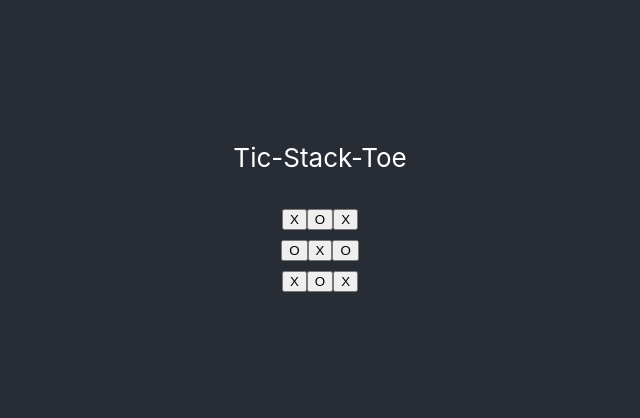
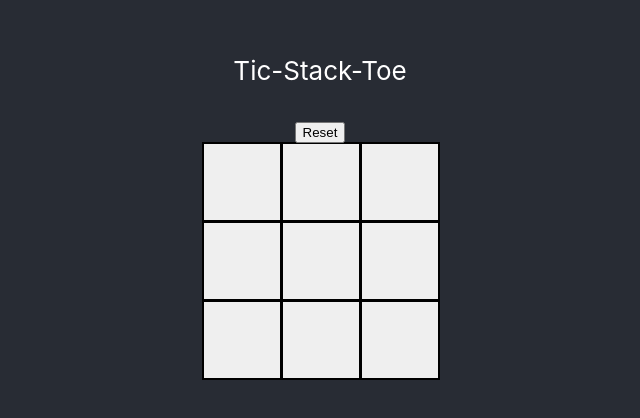
Before and after one commit to WaddyLeonvil/TicStackToe, a React (Create React App) app: page / in a window 1280 px wide. Shown: the part 196-614 px from the top of the page, without its empty margins (320-960 px from the left). Built offline with nearby package versions, Linux system fonts and the light colour scheme.

Commit message:
Added functionality to board
Added functionality to board

```diff
--- a/src/components/Board.js
+++ b/src/components/Board.js
@@ -1,23 +1,70 @@
-import React from 'react'
-import Square from './Square'
+import React, {useState} from 'react';
+import Square from './Square';
 
 export default function Board() {
+    const [squares, setSquares] = useState(Array(9).fill(null));
+    const [isX, setIsX] = useState(true);
+    const [winner, setWinner] = useState(null);
+
+
+    const handleClick = (i) => {
+        if (findWinner(squares) || squares[i]) {
+            return;
+        }
+
+        const updatedSquares = [...squares];
+        updatedSquares[i] = isX ? 'X' : 'O';
+        setSquares(updatedSquares);
+        setIsX(!isX);
+    }
+
+    const resetBoard = () => {
+        setSquares(Array(9).fill(null));
+        setIsX(true);
+        setWinner(null);
+    }
+
+    const findWinner = (squares) => {
+        const winningPatterns = [
+            [0, 1, 2],
+            [3, 4, 5],
+            [6, 7, 8],
+            [0, 3, 6],
+            [1, 4, 7],
+            [2, 5, 8],
+            [0, 4, 8],
+            [2, 4, 6]
+        ]
+
+        for (let i = 0; i < winningPatterns.length; i++) {
+            const [a, b, c] = winningPatterns[i];
+
+            if (squares[a] && squares[a] === squares[b] && squares[a] === squares[c]) {
+                setWinner(squares[a]);
+                return winner;
+            }
+        }
+        setWinner(null);
+        return winner;
+    }
+
     return (
         <div className="board">
+            <button className="reset" onClick={resetBoard}>Reset</button>
             <div className="board-row">
-            <Square value={'X'} />
-            <Square value={'O'} />
-            <Square value={'X'} />
+                <Square value={squares[0]} onClick={() => handleClick(0)} />
+                <Square value={squares[1]} onClick={() => handleClick(1)} />
+                <Square value={squares[2]} onClick={() => handleClick(2)} />
             </div>
             <div className="board-row">
-            <Square value={'O'} />
-            <Square value={'X'} />
-            <Square value={'O'} />
+                <Square value={squares[3]} onClick={() => handleClick(3)} />
+                <Square value={squares[4]} onClick={() => handleClick(4)} />
+                <Square value={squares[5]} onClick={() => handleClick(5)} />
             </div>
             <div className="board-row">
-            <Square value={'X'} />
-            <Square value={'O'} />
-            <Square value={'X'} />
+                <Square value={squares[6]} onClick={() => handleClick(6)} />
+                <Square value={squares[7]} onClick={() => handleClick(7)} />
+                <Square value={squares[8]} onClick={() => handleClick(8)} />
             </div>
         </div>
     )
--- a/src/components/Square.css
+++ b/src/components/Square.css
@@ -0,0 +1,10 @@
+.square {
+    border: solid 2px black;
+    float: left;
+    height: 80px;
+    width: 80px;
+    margin-right: -1px;
+    margin-top: -1px;
+    padding: 0;
+    font-size: 35px;
+}
--- a/src/components/Square.js
+++ b/src/components/Square.js
@@ -1,8 +1,9 @@
-import React from 'react'
+import React from 'react';
+import './Square.css';
 
-export default function Square({value}) {
+export default function Square({value, onClick}) {
   return (
-    <button className="square">
+    <button className="square" onClick={onClick}>
         {value}
     </button>
   )
```
Lines whose indentation alone changed are shown as unchanged.
